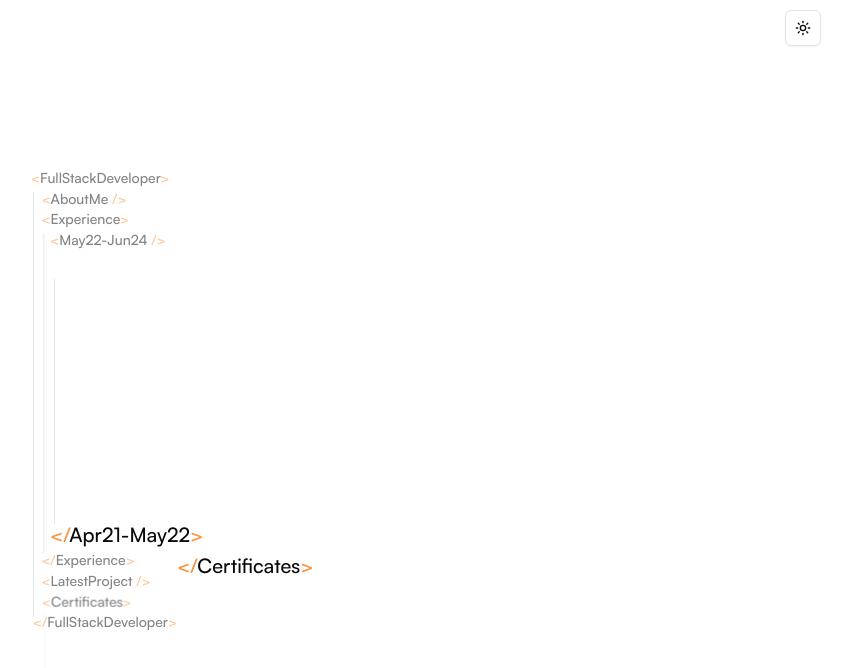
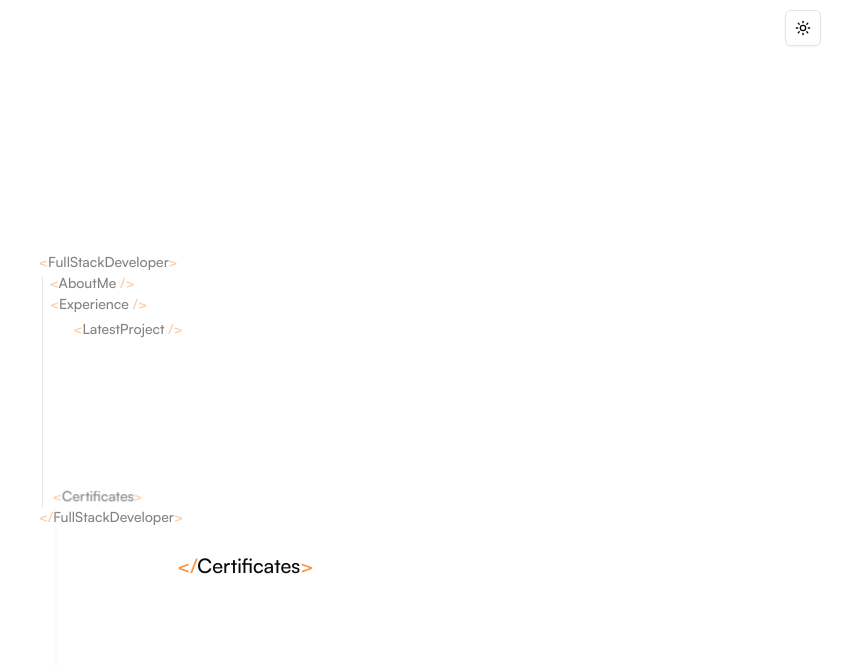
Before and after one commit to BernardoQuina/personal-website, a Next.js app: page / in a window 1280 px wide. Shown: the top 668 px of the page, without its empty margins (347-1199 px from the left). Built offline with nearby package versions, Linux system fonts and the light colour scheme.

Commit message:
Latest project section (positioning)

```diff
--- a/src/components/certificates.tsx
+++ b/src/components/certificates.tsx
@@ -35,6 +35,8 @@ function CertificatesTag({ scrollYProgress, measurements }: AnimationProps) {
       SECTIONS.aboutMe,
       SECTIONS.experience.index,
       SECTIONS.experience.may22Jun24,
+      SECTIONS.experience.apr21May22,
+      SECTIONS.latestProject,
     ],
     [
       17,
@@ -42,6 +44,8 @@ function CertificatesTag({ scrollYProgress, measurements }: AnimationProps) {
       47 - measurements.aboutMeContent.width / 2,
       -47,
       39 - measurements.may22Jun24Content.width / 2,
+      39 - measurements.apr21May22Content.width / 2,
+      50 - measurements.latestProject.width / 2,
     ],
   );
   const y = useTransform(
@@ -53,6 +57,7 @@ function CertificatesTag({ scrollYProgress, measurements }: AnimationProps) {
       SECTIONS.experience.index,
       SECTIONS.experience.may22Jun24,
       SECTIONS.experience.apr21May22,
+      SECTIONS.latestProject,
     ],
     [
       165,
@@ -61,6 +66,7 @@ function CertificatesTag({ scrollYProgress, measurements }: AnimationProps) {
       100,
       81.5 + measurements.may22Jun24Content.height / 2,
       81.5 + measurements.apr21May22Content.height / 2,
+      40 + measurements.latestProject.height / 2,
     ],
   );
 
--- a/src/components/content-index.tsx
+++ b/src/components/content-index.tsx
@@ -34,6 +34,8 @@ export function DevTag({ scrollYProgress, measurements }: AnimationProps) {
       SECTIONS.aboutMe,
       SECTIONS.experience.index,
       SECTIONS.experience.may22Jun24,
+      SECTIONS.experience.apr21May22,
+      SECTIONS.latestProject,
     ],
     [
       30,
@@ -41,6 +43,8 @@ export function DevTag({ scrollYProgress, measurements }: AnimationProps) {
       55 - measurements.aboutMeContent.width / 2,
       -37,
       52 - measurements.may22Jun24Content.width / 2,
+      52 - measurements.apr21May22Content.width / 2,
+      60 - measurements.latestProject.width / 2,
     ],
   );
   const y = useTransform(
@@ -52,6 +56,7 @@ export function DevTag({ scrollYProgress, measurements }: AnimationProps) {
       SECTIONS.experience.index,
       SECTIONS.experience.may22Jun24,
       SECTIONS.experience.apr21May22,
+      SECTIONS.latestProject,
     ],
     [
       138,
@@ -60,6 +65,7 @@ export function DevTag({ scrollYProgress, measurements }: AnimationProps) {
       -100,
       -102 - measurements.may22Jun24Content.height / 2,
       -102 - measurements.apr21May22Content.height / 2,
+      -82 - measurements.latestProject.height / 2,
     ],
   );
   const opacity = useTransform(
@@ -88,6 +94,7 @@ export function DevTag({ scrollYProgress, measurements }: AnimationProps) {
       SECTIONS.experience.index,
       SECTIONS.experience.may22Jun24,
       SECTIONS.experience.apr21May22,
+      SECTIONS.latestProject,
     ],
     [
       0,
@@ -96,6 +103,7 @@ export function DevTag({ scrollYProgress, measurements }: AnimationProps) {
       200,
       185 + measurements.may22Jun24Content.height,
       185 + measurements.apr21May22Content.height,
+      120 + measurements.latestProject.height,
     ],
   );
   const lineGuideX = useTransform(
@@ -106,6 +114,8 @@ export function DevTag({ scrollYProgress, measurements }: AnimationProps) {
       SECTIONS.aboutMe,
       SECTIONS.experience.index,
       SECTIONS.experience.may22Jun24,
+      SECTIONS.experience.apr21May22,
+      SECTIONS.latestProject,
     ],
     [
       80,
@@ -113,6 +123,8 @@ export function DevTag({ scrollYProgress, measurements }: AnimationProps) {
       85 - measurements.aboutMeContent.width / 2,
       -7,
       82 - measurements.may22Jun24Content.width / 2,
+      82 - measurements.apr21May22Content.width / 2,
+      91 - measurements.latestProject.width / 2,
     ],
   );
 
@@ -163,13 +175,17 @@ export function DevClosingTag({
       SECTIONS.aboutMe,
       SECTIONS.experience.index,
       SECTIONS.experience.may22Jun24,
+      SECTIONS.experience.apr21May22,
+      SECTIONS.latestProject,
     ],
     [
       30,
       -3,
       52 - measurements.aboutMeContent.width / 2,
-      -37,
-      52 - measurements.may22Jun24Content.width / 2,
+      -39,
+      50 - measurements.may22Jun24Content.width / 2,
+      50 - measurements.apr21May22Content.width / 2,
+      58 - measurements.latestProject.width / 2,
     ],
   );
   const y = useTransform(
@@ -181,6 +197,7 @@ export function DevClosingTag({
       SECTIONS.experience.index,
       SECTIONS.experience.may22Jun24,
       SECTIONS.experience.apr21May22,
+      SECTIONS.latestProject,
     ],
     [
       170,
@@ -189,6 +206,7 @@ export function DevClosingTag({
       121,
       102 + measurements.may22Jun24Content.height / 2,
       102 + measurements.apr21May22Content.height / 2,
+      61 + measurements.latestProject.height / 2,
     ],
   );
 
--- a/src/components/experience.tsx
+++ b/src/components/experience.tsx
@@ -59,6 +59,8 @@ function ExperienceTag({ scrollYProgress, measurements }: AnimationProps) {
       SECTIONS.aboutMe,
       SECTIONS.experience.index,
       SECTIONS.experience.may22Jun24,
+      SECTIONS.experience.apr21May22,
+      SECTIONS.latestProject,
     ],
     [
       17,
@@ -66,6 +68,8 @@ function ExperienceTag({ scrollYProgress, measurements }: AnimationProps) {
       45 - measurements.aboutMeContent.width / 2,
       -31,
       37 - measurements.may22Jun24Content.width / 2,
+      37 - measurements.apr21May22Content.width / 2,
+      45.5 - measurements.latestProject.width / 2,
     ],
   );
   const y = useTransform(
@@ -77,6 +81,7 @@ function ExperienceTag({ scrollYProgress, measurements }: AnimationProps) {
       SECTIONS.experience.index,
       SECTIONS.experience.may22Jun24,
       SECTIONS.experience.apr21May22,
+      SECTIONS.latestProject,
     ],
     [
       155,
@@ -85,19 +90,30 @@ function ExperienceTag({ scrollYProgress, measurements }: AnimationProps) {
       -54,
       -60 - measurements.may22Jun24Content.height / 2,
       -60.5 - measurements.apr21May22Content.height / 2,
+      -40 - measurements.latestProject.height / 2,
     ],
   );
 
   // Self-closing/Double tag animation and line guide
   const dashOpacity = useTransform(
     scrollYProgress,
-    [SECTIONS.aboutMe, SECTIONS.aboutMe + SECTIONS.length / 2],
-    [1, 0],
+    [
+      SECTIONS.aboutMe,
+      SECTIONS.aboutMe + SECTIONS.length / 2,
+      SECTIONS.experience.apr21May22 + SECTIONS.length / 2,
+      SECTIONS.latestProject,
+    ],
+    [1, 0, 0, 1],
   );
   const closingBracketX = useTransform(
     scrollYProgress,
-    [SECTIONS.aboutMe, SECTIONS.experience.index],
-    [0, -14],
+    [
+      SECTIONS.aboutMe,
+      SECTIONS.experience.index,
+      SECTIONS.experience.apr21May22,
+      SECTIONS.latestProject,
+    ],
+    [0, -14, -14, 0],
   );
 
   const lineGuideHeight = useTransform(
@@ -107,12 +123,14 @@ function ExperienceTag({ scrollYProgress, measurements }: AnimationProps) {
       SECTIONS.experience.index,
       SECTIONS.experience.may22Jun24,
       SECTIONS.experience.apr21May22,
+      SECTIONS.latestProject,
     ],
     [
       0,
       85,
       80 + measurements.may22Jun24Content.height,
       80 + measurements.apr21May22Content.height,
+      0,
     ],
   );
   const lineGuideX = useTransform(
@@ -199,11 +217,15 @@ function ExperienceClosingTag({
       SECTIONS.aboutMe,
       SECTIONS.experience.index,
       SECTIONS.experience.may22Jun24,
+      SECTIONS.experience.apr21May22,
+      SECTIONS.latestProject,
     ],
     [
       45 - measurements.aboutMeContent.width / 2,
       -31,
       35 - measurements.may22Jun24Content.width / 2,
+      35 - measurements.apr21May22Content.width / 2,
+      45.5 - measurements.latestProject.width / 2,
     ],
   );
   const y = useTransform(
@@ -213,12 +235,14 @@ function ExperienceClosingTag({
       SECTIONS.experience.index,
       SECTIONS.experience.may22Jun24,
       SECTIONS.experience.apr21May22,
+      SECTIONS.latestProject,
     ],
     [
       10 + measurements.aboutMeContent.height / 2,
       54,
       40.5 + measurements.may22Jun24Content.height / 2,
       40.5 + measurements.apr21May22Content.height / 2,
+      -40 - measurements.latestProject.height / 2,
     ],
   );
 
@@ -229,8 +253,10 @@ function ExperienceClosingTag({
       SECTIONS.aboutMe,
       SECTIONS.experience.index,
       SECTIONS.experience.may22Jun24,
+      SECTIONS.experience.apr21May22,
+      SECTIONS.latestProject,
     ],
-    [0, 1, 0.5],
+    [0, 1, 0.5, 0.5, 0],
   );
 
   const pointerEvents = useTransform(scrollYProgress, (value: number) =>
@@ -291,8 +317,9 @@ function May22Jun24Tag({ scrollYProgress, measurements }: AnimationProps) {
       SECTIONS.experience.index,
       SECTIONS.experience.may22Jun24,
       SECTIONS.experience.apr21May22,
+      SECTIONS.latestProject,
     ],
-    [0.5, 1, 1, 0.7],
+    [0.5, 1, 1, 0.7, 0.5],
   );
   const x = useTransform(
     scrollYProgress,
@@ -301,12 +328,14 @@ function May22Jun24Tag({ scrollYProgress, measurements }: AnimationProps) {
       SECTIONS.experience.index,
       SECTIONS.experience.may22Jun24,
       SECTIONS.experience.apr21May22,
+      SECTIONS.latestProject,
     ],
     [
       70 - measurements.aboutMeContent.width / 2,
       0,
       85 - measurements.may22Jun24Content.width / 2,
       58.5 - measurements.apr21May22Content.width / 2,
+      50 - measurements.latestProject.width / 2,
     ],
   );
   const y = useTransform(
@@ -316,12 +345,14 @@ function May22Jun24Tag({ scrollYProgress, measurements }: AnimationProps) {
       SECTIONS.experience.index,
       SECTIONS.experience.may22Jun24,
       SECTIONS.experience.apr21May22,
+      SECTIONS.latestProject,
     ],
     [
       10 + measurements.aboutMeContent.height / 2,
       -18,
       -35 - measurements.may22Jun24Content.height / 2,
       -40 - measurements.apr21May22Content.height / 2,
+      -40 - measurements.latestProject.height / 2,
     ],
   );
 
@@ -369,8 +400,9 @@ function May22Jun24Tag({ scrollYProgress, measurements }: AnimationProps) {
       SECTIONS.experience.index,
       SECTIONS.experience.may22Jun24,
       SECTIONS.experience.apr21May22,
+      SECTIONS.latestProject,
     ],
-    [0, 1, 1, 0.5],
+    [0, 1, 1, 0.5, 0],
   );
 
   const pointerEvents = useTransform(scrollYProgress, (value: number) =>
@@ -602,8 +634,9 @@ function Apr21May22Tag({ scrollYProgress, measurements }: AnimationProps) {
       SECTIONS.experience.index,
       SECTIONS.experience.may22Jun24,
       SECTIONS.experience.apr21May22,
+      SECTIONS.latestProject,
     ],
-    [0.5, 1, 0.7, 1],
+    [0.5, 1, 0.7, 1, 0.5],
   );
   const x = useTransform(
     scrollYProgress,
@@ -612,12 +645,14 @@ function Apr21May22Tag({ scrollYProgress, measurements }: AnimationProps) {
       SECTIONS.experience.index,
       SECTIONS.experience.may22Jun24,
       SECTIONS.experience.apr21May22,
+      SECTIONS.latestProject,
     ],
     [
       70 - measurements.aboutMeContent.width / 2,
       0,
       58.5 - measurements.may22Jun24Content.width / 2,
       85 - measurements.may22Jun24Content.width / 2,
+      60 - measurements.latestProject.width / 2,
     ],
   );
   const y = useTransform(
@@ -627,12 +662,14 @@ function Apr21May22Tag({ scrollYProgress, measurements }: AnimationProps) {
       SECTIONS.experience.index,
       SECTIONS.experience.may22Jun24,
       SECTIONS.experience.apr21May22,
+      SECTIONS.latestProject,
     ],
     [
       10 + measurements.aboutMeContent.height / 2,
       18,
       20 + measurements.may22Jun24Content.height / 2,
       -15 - measurements.apr21May22Content.height / 2,
+      -40 - measurements.latestProject.height / 2,
     ],
   );
 
@@ -653,8 +690,12 @@ function Apr21May22Tag({ scrollYProgress, measurements }: AnimationProps) {
 
   const lineGuideHeight = useTransform(
     scrollYProgress,
-    [SECTIONS.experience.may22Jun24, SECTIONS.experience.apr21May22],
-    [0, 5 + measurements.apr21May22Content.height],
+    [
+      SECTIONS.experience.may22Jun24,
+      SECTIONS.experience.apr21May22,
+      SECTIONS.latestProject,
+    ],
+    [0, 5 + measurements.apr21May22Content.height, 0],
   );
 
   const lineGuideX = useTransform(
@@ -740,7 +781,11 @@ function Apr21May22Content({
       SECTIONS.experience.apr21May22,
       SECTIONS.latestProject,
     ],
-    [10 - measurements.may22Jun24Content.width / 2, 16, -52],
+    [
+      10 - measurements.may22Jun24Content.width / 2,
+      16,
+      10 - measurements.latestProject.width / 2,
+    ],
   );
   const y = useTransform(
     scrollYProgress,
@@ -749,7 +794,11 @@ function Apr21May22Content({
       SECTIONS.experience.apr21May22,
       SECTIONS.latestProject,
     ],
-    [20 + measurements.may22Jun24Content.height / 2, 0, -79],
+    [
+      20 + measurements.may22Jun24Content.height / 2,
+      0,
+      -40 - measurements.latestProject.height / 2,
+    ],
   );
 
   // Opacity and pointer events
@@ -806,31 +855,49 @@ function Apr21May22ClosingTag({
   // Scale and position
   const scale = useTransform(
     scrollYProgress,
-    [SECTIONS.experience.may22Jun24, SECTIONS.experience.apr21May22],
-    [0.7, 1],
+    [
+      SECTIONS.experience.may22Jun24,
+      SECTIONS.experience.apr21May22,
+      SECTIONS.latestProject,
+    ],
+    [0.7, 1, 0.5],
   );
   const x = useTransform(
     scrollYProgress,
-    [SECTIONS.experience.may22Jun24, SECTIONS.experience.apr21May22],
+    [
+      SECTIONS.experience.may22Jun24,
+      SECTIONS.experience.apr21May22,
+      SECTIONS.latestProject,
+    ],
     [
       58.5 - measurements.may22Jun24Content.width / 2,
       85 - measurements.apr21May22Content.width / 2,
+      60 - measurements.latestProject.width / 2,
     ],
   );
   const y = useTransform(
     scrollYProgress,
-    [SECTIONS.experience.may22Jun24, SECTIONS.experience.apr21May22],
+    [
+      SECTIONS.experience.may22Jun24,
+      SECTIONS.experience.apr21May22,
+      SECTIONS.latestProject,
+    ],
     [
       20 + measurements.may22Jun24Content.height / 2,
       15 + measurements.apr21May22Content.height / 2,
+      -40 - measurements.latestProject.height / 2,
     ],
   );
 
   // Opacity and pointer events
   const opacity = useTransform(
     scrollYProgress,
-    [SECTIONS.experience.may22Jun24, SECTIONS.experience.apr21May22],
-    [0, 1],
+    [
+      SECTIONS.experience.may22Jun24,
+      SECTIONS.experience.apr21May22,
+      SECTIONS.latestProject,
+    ],
+    [0, 1, 0],
   );
 
   const pointerEvents = useTransform(scrollYProgress, (value: number) =>
--- a/src/components/latest-project.tsx
+++ b/src/components/latest-project.tsx
@@ -1,17 +1,26 @@
 import { motion, useTransform } from 'motion/react';
 
-import { AnimationProps } from '../types';
+import { AnimationProps, ContentRefProps } from '../types';
 import { SECTIONS } from '../constants';
+
+type Props = AnimationProps & ContentRefProps;
 
 export function LatestProject({
   scrollYProgress,
   measurements,
-}: AnimationProps) {
+  contentRef,
+}: Props) {
   return (
     <section>
+      <div className="snap-point" id="latest-project" />
       <LatestProjectTag
         scrollYProgress={scrollYProgress}
         measurements={measurements}
+      />
+      <LatestProjectContent
+        scrollYProgress={scrollYProgress}
+        measurements={measurements}
+        contentRef={contentRef}
       />
       <LatestProjectClosingTag
         scrollYProgress={scrollYProgress}
@@ -22,10 +31,18 @@ export function LatestProject({
 }
 
 function LatestProjectTag({ scrollYProgress, measurements }: AnimationProps) {
+  // Scale and position
   const scale = useTransform(
     scrollYProgress,
-    [SECTIONS.hero, SECTIONS.index, SECTIONS.aboutMe],
-    [0.7, 1, 0.7],
+    [
+      SECTIONS.hero,
+      SECTIONS.index,
+      SECTIONS.aboutMe,
+      SECTIONS.experience.apr21May22,
+      SECTIONS.latestProject,
+      SECTIONS.certificates.index,
+    ],
+    [0.7, 1, 0.7, 0.7, 1, 0.7],
   );
   const x = useTransform(
     scrollYProgress,
@@ -35,6 +52,8 @@ function LatestProjectTag({ scrollYProgress, measurements }: AnimationProps) {
       SECTIONS.aboutMe,
       SECTIONS.experience.index,
       SECTIONS.experience.may22Jun24,
+      SECTIONS.experience.apr21May22,
+      SECTIONS.latestProject,
     ],
     [
       17,
@@ -42,6 +61,8 @@ function LatestProjectTag({ scrollYProgress, measurements }: AnimationProps) {
       51 - measurements.aboutMeContent.width / 2,
       -43,
       43 - measurements.may22Jun24Content.width / 2,
+      43 - measurements.apr21May22Content.width / 2,
+      75 - measurements.latestProject.width / 2,
     ],
   );
   const y = useTransform(
@@ -53,6 +74,7 @@ function LatestProjectTag({ scrollYProgress, measurements }: AnimationProps) {
       SECTIONS.experience.index,
       SECTIONS.experience.may22Jun24,
       SECTIONS.experience.apr21May22,
+      SECTIONS.latestProject,
     ],
     [
       160,
@@ -61,38 +83,79 @@ function LatestProjectTag({ scrollYProgress, measurements }: AnimationProps) {
       79,
       61 + measurements.may22Jun24Content.height / 2,
       61 + measurements.apr21May22Content.height / 2,
+      -15 - measurements.latestProject.height / 2,
     ],
   );
 
+  // Self-closing/Double tag animation and line guide
   const dashOpacity = useTransform(
     scrollYProgress,
     [
-      SECTIONS.experience.index,
-      // SECTIONS.experience.index + SECTIONS.length / 2,
+      SECTIONS.experience.apr21May22,
+      SECTIONS.experience.apr21May22 + SECTIONS.length / 2,
+      SECTIONS.latestProject + SECTIONS.length / 2,
+      SECTIONS.certificates.index,
     ],
-    [1],
+    [1, 0, 0, 1],
   );
   const closingBracketX = useTransform(
     scrollYProgress,
-    [SECTIONS.experience.index],
-    [0],
+    [
+      SECTIONS.experience.apr21May22,
+      SECTIONS.latestProject,
+      SECTIONS.certificates.index,
+    ],
+    [0, -14, 0],
   );
 
   const lineGuideHeight = useTransform(
     scrollYProgress,
-    [SECTIONS.experience.index],
-    [0],
+    [
+      SECTIONS.experience.apr21May22,
+      SECTIONS.latestProject,
+      SECTIONS.certificates.index,
+    ],
+    [0, 5 + measurements.latestProject.height, 0],
+  );
+  const lineGuideX = useTransform(
+    scrollYProgress,
+    [
+      SECTIONS.experience.apr21May22,
+      SECTIONS.latestProject,
+      SECTIONS.certificates.index,
+    ],
+    [
+      75 - measurements.apr21May22Content.width / 2,
+      75 - measurements.latestProject.width / 2,
+      -40,
+    ],
   );
 
+  // Opacity and pointer events
   const opacity = useTransform(
     scrollYProgress,
-    [SECTIONS.hero, SECTIONS.index, SECTIONS.aboutMe],
-    [0, 1, 0.5],
+    [
+      SECTIONS.hero,
+      SECTIONS.index,
+      SECTIONS.aboutMe,
+
+      SECTIONS.experience.apr21May22,
+      SECTIONS.latestProject,
+      SECTIONS.certificates.index,
+    ],
+    [0, 1, 0.5, 0.5, 1, 0.5],
+  );
+
+  const pointerEvents = useTransform(scrollYProgress, (value: number) =>
+    value >= SECTIONS.index ? 'auto' : 'none',
   );
 
   return (
     <div className="fixed left-[50%] top-[50%] translate-x-[-50%] translate-y-[-50%]">
-      <motion.a href="#snap-3" style={{ scale, x, y, opacity }}>
+      <motion.a
+        href="#latest-project"
+        style={{ scale, x, y, opacity, pointerEvents }}
+      >
         <h3 className="min-w-[9rem] text-xl font-medium">
           <span className="text-orange-400">{'<'}</span>
           LatestProject
@@ -110,27 +173,147 @@ function LatestProjectTag({ scrollYProgress, measurements }: AnimationProps) {
             {'>'}
           </motion.span>
         </h3>
-        <motion.div
-          className="absolute left-1 top-7 bg-gray-200 dark:bg-gray-800"
-          style={{ width: 1, height: lineGuideHeight }}
-        />
       </motion.a>
+      <motion.div
+        className="absolute left-1 top-7 bg-gray-200 dark:bg-gray-800"
+        style={{ width: 1, y, x: lineGuideX, height: lineGuideHeight }}
+      />
     </div>
   );
 }
 
-function LatestProjectClosingTag({ scrollYProgress }: AnimationProps) {
-  const y = useTransform(scrollYProgress, [SECTIONS.experience.index], [-165]);
+function LatestProjectContent({
+  scrollYProgress,
+  contentRef,
+  measurements,
+}: Props) {
+  // Scale and position
+  const scale = useTransform(
+    scrollYProgress,
+    [
+      SECTIONS.experience.apr21May22,
+      SECTIONS.latestProject,
+      SECTIONS.certificates.index,
+    ],
+    [0, 1, 0],
+  );
+  const x = useTransform(
+    scrollYProgress,
+    [
+      SECTIONS.experience.apr21May22,
+      SECTIONS.latestProject,
+      SECTIONS.certificates.index,
+    ],
+    [5 - measurements.apr21May22Content.width / 2, 16, -95],
+  );
+  const y = useTransform(
+    scrollYProgress,
+    [
+      SECTIONS.experience.apr21May22,
+      SECTIONS.latestProject,
+      SECTIONS.certificates.index,
+    ],
+    [61 + measurements.apr21May22Content.height / 2, 0, -79],
+  );
 
+  // Opacity and pointer events
   const opacity = useTransform(
     scrollYProgress,
-    [SECTIONS.experience.index],
-    [0],
+    [
+      SECTIONS.experience.apr21May22,
+      SECTIONS.latestProject,
+      SECTIONS.certificates.index,
+    ],
+    [0, 1, 0],
+  );
+
+  const pointerEvents = useTransform(scrollYProgress, (value: number) =>
+    value === SECTIONS.latestProject ? 'auto' : 'none',
+  );
+
+  return (
+    <motion.div
+      className="fixed left-[50%] top-[50%] translate-x-[-50%] translate-y-[-50%]"
+      style={{ pointerEvents }}
+      ref={contentRef}
+    >
+      <motion.div
+        className="w-[calc(100vw-4rem)] max-w-[30rem] gap-2 sm:gap-4"
+        style={{ scale, x, y, opacity }}
+      >
+        <p className="text-muted-foreground">hello!!!</p>
+        <p className="text-muted-foreground">
+          Away from the keyboard, I love exploring forests and mountains with my
+          girlfriend and dog, often with a sci-fi or fantasy epic to read in
+          those peaceful moments in nature.
+        </p>
+      </motion.div>
+    </motion.div>
+  );
+}
+
+function LatestProjectClosingTag({
+  scrollYProgress,
+  measurements,
+}: AnimationProps) {
+  // Scale and position
+  const scale = useTransform(
+    scrollYProgress,
+    [
+      SECTIONS.experience.apr21May22,
+      SECTIONS.latestProject,
+      SECTIONS.certificates.index,
+    ],
+    [0.7, 1, 0.7],
+  );
+  const x = useTransform(
+    scrollYProgress,
+    [
+      SECTIONS.experience.apr21May22,
+      SECTIONS.latestProject,
+      SECTIONS.certificates.index,
+    ],
+    [
+      43 - measurements.apr21May22Content.width / 2,
+      75 - measurements.latestProject.width / 2,
+      -58,
+    ],
+  );
+  const y = useTransform(
+    scrollYProgress,
+    [
+      SECTIONS.experience.apr21May22,
+      SECTIONS.latestProject,
+      SECTIONS.certificates.index,
+    ],
+    [
+      61 + measurements.apr21May22Content.height / 2,
+      15 + measurements.latestProject.height / 2,
+      -79,
+    ],
+  );
+
+  // Opacity and pointer events
+  const opacity = useTransform(
+    scrollYProgress,
+    [
+      SECTIONS.experience.apr21May22,
+      SECTIONS.latestProject,
+      SECTIONS.certificates.index,
+    ],
+    [0, 1, 0],
+  );
+
+  const pointerEvents = useTransform(scrollYProgress, (value: number) =>
+    value === SECTIONS.latestProject ? 'auto' : 'none',
   );
 
   return (
     <div className="fixed left-[50%] top-[50%] translate-x-[-50%] translate-y-[-50%]">
-      <motion.a href="#snap-3" style={{ x: -44, y, opacity }}>
+      <motion.a
+        href="#latest-project"
+        style={{ scale, x, y, opacity, pointerEvents }}
+      >
         <span className="min-w-[9rem] text-xl font-medium">
           <span className="text-orange-400">{'</'}</span>
           LatestProject
--- a/src/pages/index.tsx
+++ b/src/pages/index.tsx
@@ -23,10 +23,14 @@ export default function Home() {
   const apr21May22ContentRef = useRef<HTMLDivElement>(null);
   const apr21May22ContentSize = useElementSize(apr21May22ContentRef);
 
+  const latestProjectContentRef = useRef<HTMLDivElement>(null);
+  const latestProjectContentSize = useElementSize(latestProjectContentRef);
+
   const measurements: Measurements = {
     aboutMeContent: aboutMeContentSize,
     may22Jun24Content: may22Jun24ContentSize,
     apr21May22Content: apr21May22ContentSize,
+    latestProject: latestProjectContentSize,
   };
 
   return (
@@ -50,13 +54,13 @@ export default function Home() {
       <LatestProject
         scrollYProgress={scrollYProgress}
         measurements={measurements}
+        contentRef={latestProjectContentRef}
       />
       <Certificates
         scrollYProgress={scrollYProgress}
         measurements={measurements}
       />
       {/* Section snap points */}
-      <div className="snap-point" id="snap-7" />
       <div className="snap-point" id="snap-8" />
       <div className="snap-point" id="snap-9" />
       <div className="snap-point" id="snap-10" />
--- a/src/types.d.ts
+++ b/src/types.d.ts
@@ -6,6 +6,7 @@ export type Measurements = {
   aboutMeContent: Size;
   may22Jun24Content: Size;
   apr21May22Content: Size;
+  latestProject: Size;
 };
 
 export type AnimationProps = {
```
Also changed, not shown: src/components/about-me.tsx (+9 -8 lines).
